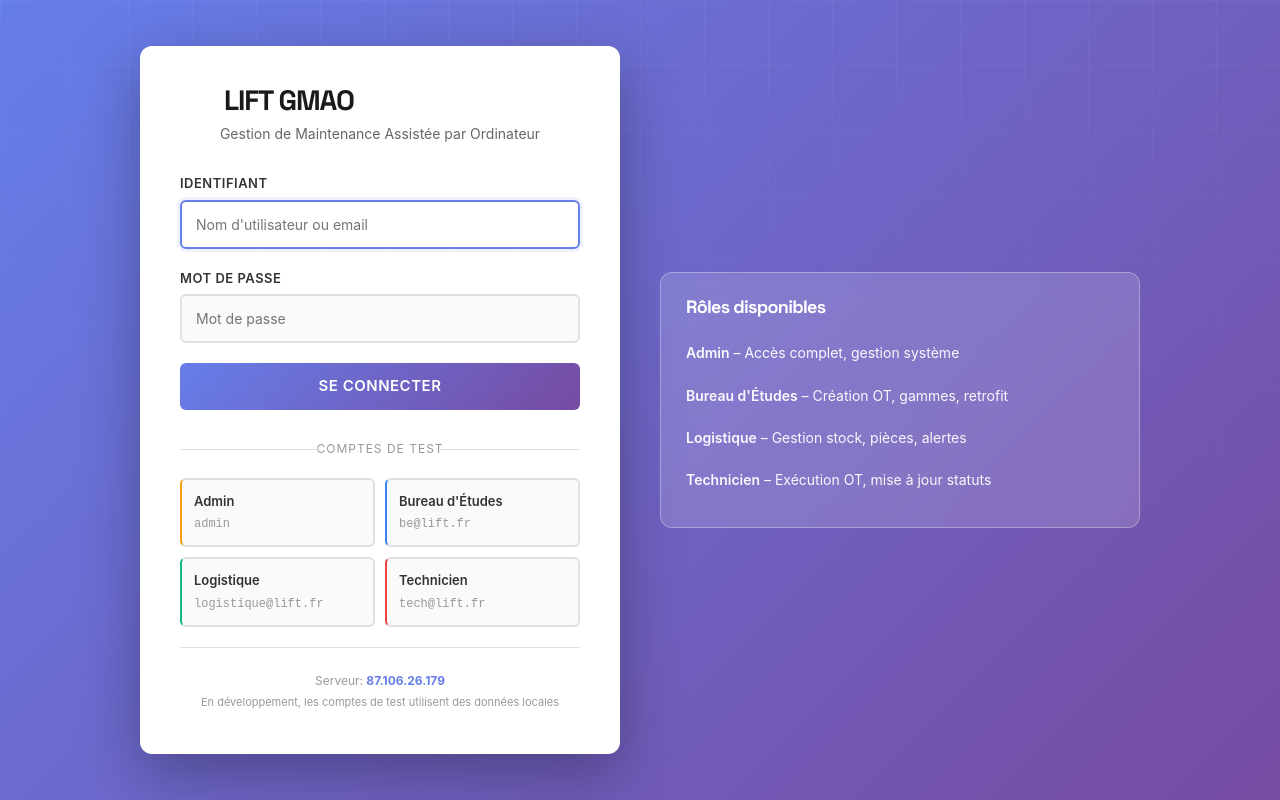
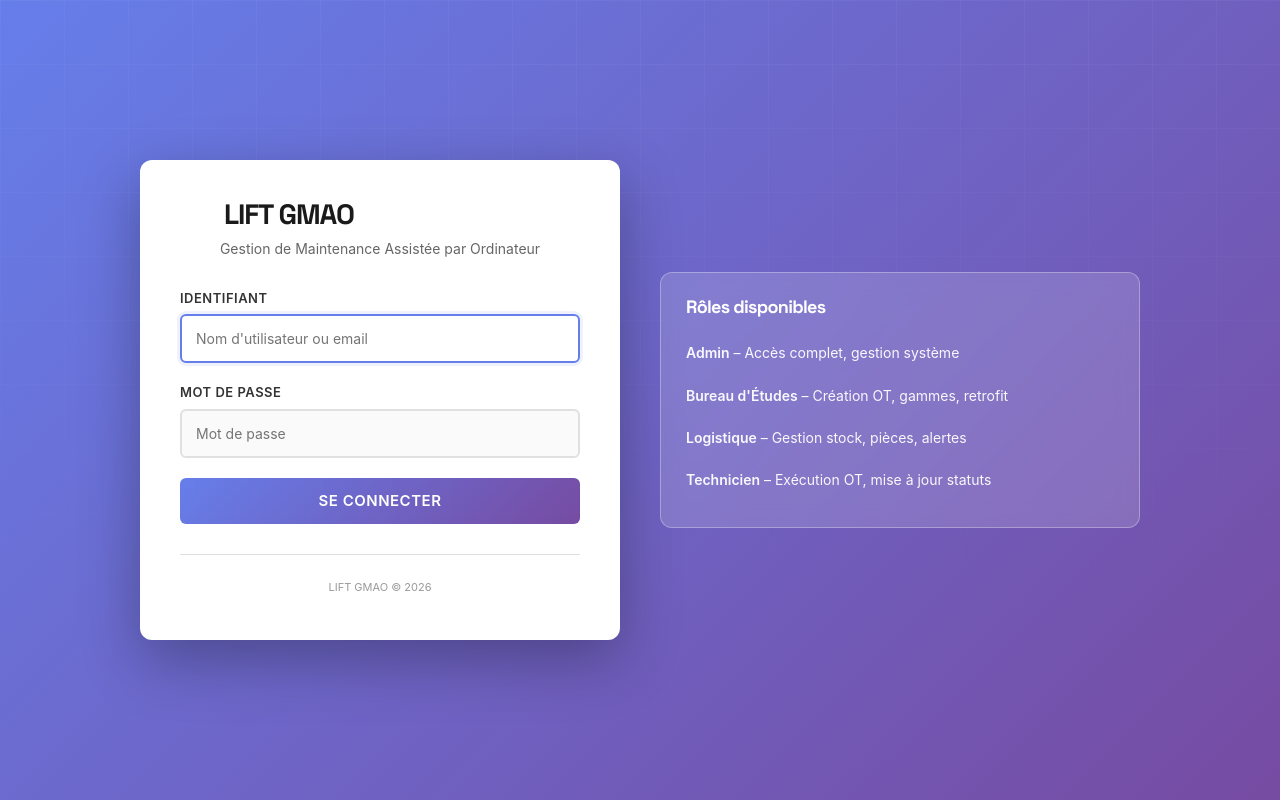
Before and after one commit to laurent387/sav, a React (Vite) app: page / in a window 1280 px wide. Built offline with nearby package versions, Linux system fonts and the light colour scheme; no server answers.

Commit message:
chore: remove test accounts, mock login, static data fallback - PostgreSQL only

```diff
--- a/src/contexts/AuthContext.tsx
+++ b/src/contexts/AuthContext.tsx
@@ -33,13 +33,7 @@ export function AuthProvider({ children }: { children: React.ReactNode }) {
 
     try {
       // Essayer d'abord le serveur réel
-      let response
-      try {
-        response = await ApiService.login({ username, password })
-      } catch {
-        // En cas d'erreur, essayer le mock (fallback pour développement)
-        response = await ApiService.loginMock({ username, password })
-      }
+      const response = await ApiService.login({ username, password })
 
       setUser(response.user)
       setError(null)
--- a/src/contexts/DataContext.tsx
+++ b/src/contexts/DataContext.tsx
@@ -4,17 +4,6 @@ import type {
   RetrofitOperation, PartAlert, FNC,
 } from '../data'
 import { ApiService } from '../services/api'
-
-// Fallback static data (used when API is unavailable)
-import {
-  liftUnits as staticLiftUnits,
-  workOrders as staticWorkOrders,
-  technicians as staticTechnicians,
-  gammes as staticGammes,
-  retrofitOperations as staticRetrofitOps,
-  partsAlerts as staticPartsAlerts,
-  fncs as staticFncs,
-} from '../data'
 
 interface GmaoData {
   liftUnits: LiftUnit[]
@@ -32,13 +21,13 @@ interface GmaoData {
 const DataContext = createContext<GmaoData | undefined>(undefined)
 
 export function DataProvider({ children }: { children: React.ReactNode }) {
-  const [liftUnits, setLiftUnits] = useState<LiftUnit[]>(staticLiftUnits)
-  const [workOrders, setWorkOrders] = useState<WorkOrder[]>(staticWorkOrders)
-  const [technicians, setTechnicians] = useState<Technician[]>(staticTechnicians)
-  const [gammes, setGammes] = useState<GammeAssemblage[]>(staticGammes)
-  const [retrofitOperations, setRetrofitOps] = useState<RetrofitOperation[]>(staticRetrofitOps)
-  const [partsAlerts, setPartsAlerts] = useState<PartAlert[]>(staticPartsAlerts)
-  const [fncs, setFncs] = useState<FNC[]>(staticFncs)
+  const [liftUnits, setLiftUnits] = useState<LiftUnit[]>([])
+  const [workOrders, setWorkOrders] = useState<WorkOrder[]>([])
+  const [technicians, setTechnicians] = useState<Technician[]>([])
+  const [gammes, setGammes] = useState<GammeAssemblage[]>([])
+  const [retrofitOperations, setRetrofitOps] = useState<RetrofitOperation[]>([])
+  const [partsAlerts, setPartsAlerts] = useState<PartAlert[]>([])
+  const [fncs, setFncs] = useState<FNC[]>([])
   const [isLoading, setIsLoading] = useState(true)
   const [error, setError] = useState<string | null>(null)
 
@@ -63,8 +52,8 @@ export function DataProvider({ children }: { children: React.ReactNode }) {
       setPartsAlerts(pa)
       setFncs(fn)
     } catch (err) {
-      console.warn('[DataProvider] API indisponible, utilisation des données statiques:', err)
-      setError('API indisponible — données statiques utilisées')
+      console.error('[DataProvider] API indisponible:', err)
+      setError('API indisponible — veuillez réessayer')
     } finally {
       setIsLoading(false)
     }
--- a/src/pages/LoginPage.tsx
+++ b/src/pages/LoginPage.tsx
@@ -1,6 +1,5 @@
 import { useState } from 'react'
 import { useAuth } from '../hooks/useAuth'
-import type { UserRole } from '../types/auth'
 import '../styles/LoginPage.css'
 
 export function LoginPage() {
@@ -24,11 +23,6 @@ export function LoginPage() {
       const message = err instanceof Error ? err.message : 'Erreur de connexion'
       setLocalError(message)
     }
-  }
-
-  const handleQuickLogin = (credentials: { user: string; pass: string; role: UserRole }) => {
-    setUsername(credentials.user)
-    setPassword(credentials.pass)
   }
 
   return (
@@ -77,53 +71,9 @@ export function LoginPage() {
             </button>
           </form>
 
-          <div className="login-divider">Comptes de test</div>
-
-          <div className="test-accounts">
-            <TestAccountButton
-              role="admin"
-              label="Admin"
-              username="admin"
-              onClick={() =>
-                handleQuickLogin({ user: 'admin', pass: 'admin123', role: 'admin' })
-              }
-            />
-            <TestAccountButton
-              role="bureau-etude"
-              label="Bureau d'Études"
-              username="be@lift.fr"
-              onClick={() =>
-                handleQuickLogin({ user: 'be@lift.fr', pass: 'be123', role: 'bureau-etude' })
-              }
-            />
-            <TestAccountButton
-              role="logistique"
-              label="Logistique"
-              username="logistique@lift.fr"
-              onClick={() =>
-                handleQuickLogin({
-                  user: 'logistique@lift.fr',
-                  pass: 'log123',
-                  role: 'logistique',
-                })
-              }
-            />
-            <TestAccountButton
-              role="technicien"
-              label="Technicien"
-              username="tech@lift.fr"
-              onClick={() =>
-                handleQuickLogin({ user: 'tech@lift.fr', pass: 'tech123', role: 'technicien' })
-              }
-            />
-          </div>
-
           <div className="login-footer">
-            <p className="text-muted">
-              Serveur: <strong>87.106.26.179</strong>
-            </p>
             <p className="text-muted small">
-              En développement, les comptes de test utilisent des données locales
+              LIFT GMAO &copy; {new Date().getFullYear()}
             </p>
           </div>
         </div>
@@ -151,22 +101,3 @@ export function LoginPage() {
     </div>
   )
 }
-
-function TestAccountButton({
-  role,
-  label,
-  username,
-  onClick,
-}: {
-  role: UserRole
-  label: string
-  username: string
-  onClick: () => void
-}) {
-  return (
-    <button className={`test-account-btn role-${role}`} onClick={onClick} type="button">
-      <div className="account-label">{label}</div>
-      <div className="account-creds">{username}</div>
-    </button>
-  )
-}
--- a/src/services/api.ts
+++ b/src/services/api.ts
@@ -161,70 +161,4 @@ export class ApiService {
     return this.request('/retrofit-operations')
   }
 
-  // Mock fallback si serveur non disponible
-  public static async loginMock(credentials: LoginRequest) {
-    // Simulation locale pour développement
-    await new Promise((resolve) => setTimeout(resolve, 500))
-
-    const mockUsers: Record<string, { user: User; password: string }> = {
-      admin: {
-        password: 'admin123',
-        user: {
-          id: '1',
-          username: 'admin',
-          email: 'admin@lift.fr',
-          fullName: 'Administrateur',
-          role: 'admin',
-          active: true,
-        },
-      },
-      'be@lift.fr': {
-        password: 'be123',
-        user: {
-          id: '2',
-          username: 'be@lift.fr',
-          email: 'be@lift.fr',
-          fullName: 'Jean-Pierre Bureau',
-          role: 'bureau-etude',
-          active: true,
-        },
-      },
-      'logistique@lift.fr': {
-        password: 'log123',
-        user: {
-          id: '3',
-          username: 'logistique@lift.fr',
-          email: 'logistique@lift.fr',
-          fullName: 'Marie Logistique',
-          role: 'logistique',
-          active: true,
-        },
-      },
-      'tech@lift.fr': {
-        password: 'tech123',
-        user: {
-          id: '4',
-          username: 'tech@lift.fr',
-          email: 'tech@lift.fr',
-          fullName: 'Pierre Technicien',
-          role: 'technicien',
-          active: true,
-        },
-      },
-    }
-
-    const user = mockUsers[credentials.username]
-    if (!user || user.password !== credentials.password) {
-      throw new Error('Identifiants invalides')
-    }
-
-    return {
-      user: user.user,
-      token: {
-        access_token: 'mock-token-' + Date.now(),
-        token_type: 'Bearer',
-        expires_in: 3600,
-      },
-    }
-  }
 }
```
Also changed, not shown: 1 other file (tests, documents, lock files or other folders).
